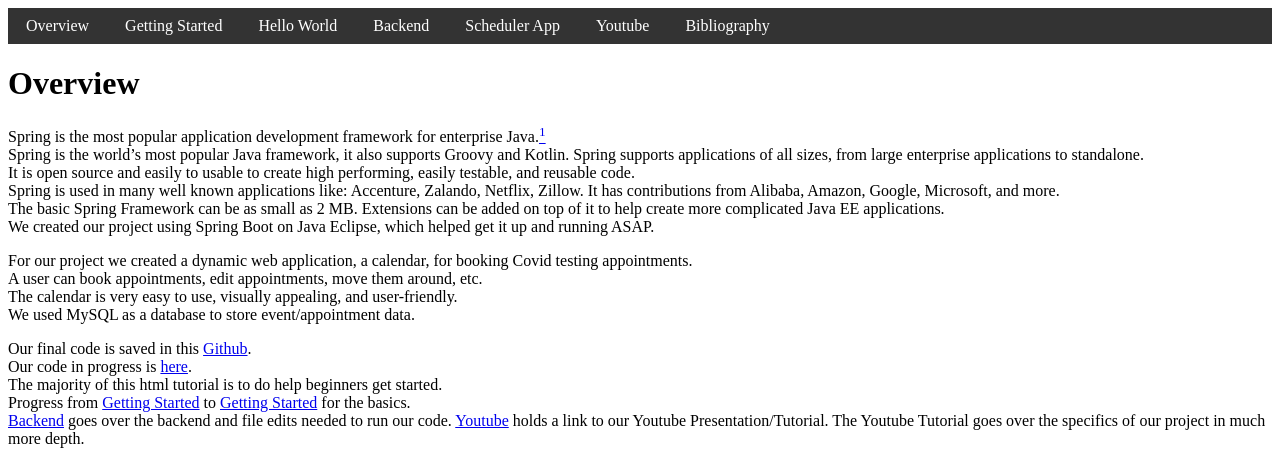
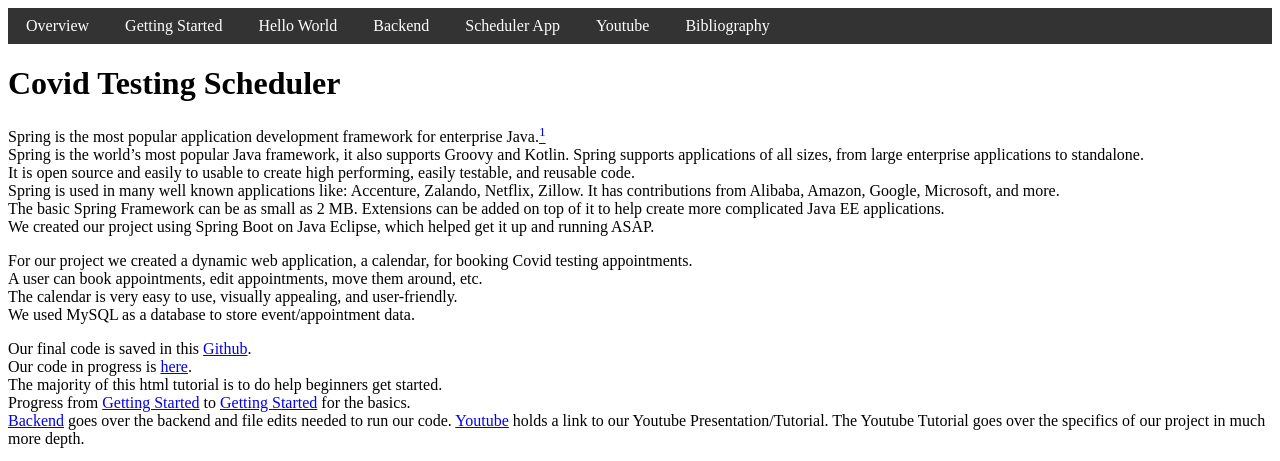
Before and after one commit to CoryYang9/Tutorialhtml, a plain HTML site: page index.html in a window 1280 px wide. Shown: the top 461 px of the page. Drawn offline with Linux system fonts and the light colour scheme.

Commit message:
Add files via upload

```diff
--- a/index.html
+++ b/index.html
@@ -43,7 +43,7 @@ li a:hover:not(.active) {
   <li><a href="bibliography.html">Bibliography</a></li>
 </ul>
 <title>Overview</title>
-<h1>Overview</h1>
+<h1>Covid Testing Scheduler</h1>
 Spring is the most popular application development framework for enterprise Java.<a href="bibliography.html#1"><sup>1</sup></a> <br>
 Spring is the world’s most popular Java framework, it also supports Groovy and Kotlin. Spring supports applications of all sizes, from large enterprise applications to standalone. <br>
 It is open source and easily to usable to create high performing, easily testable, and reusable code. <br>
```
